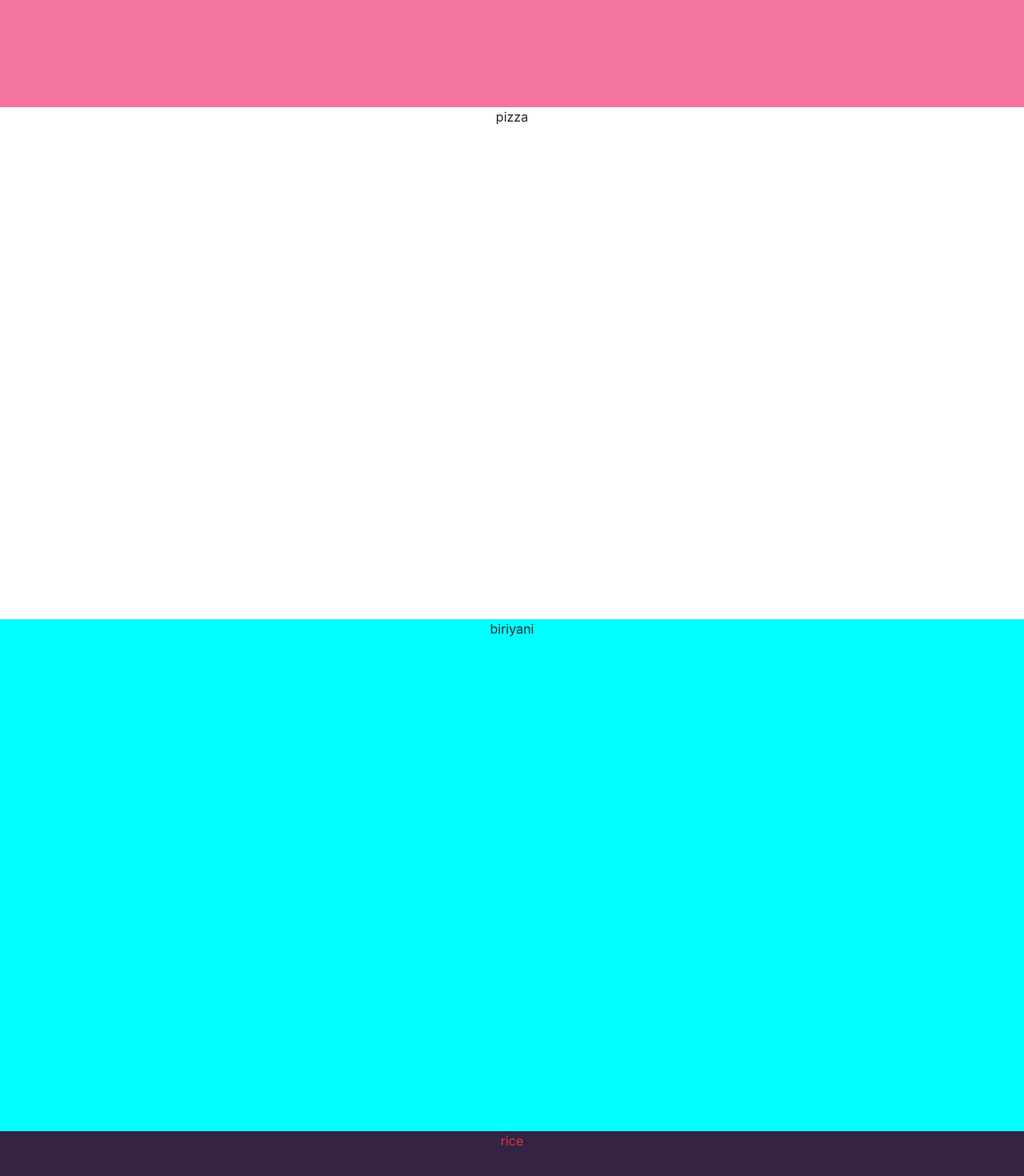
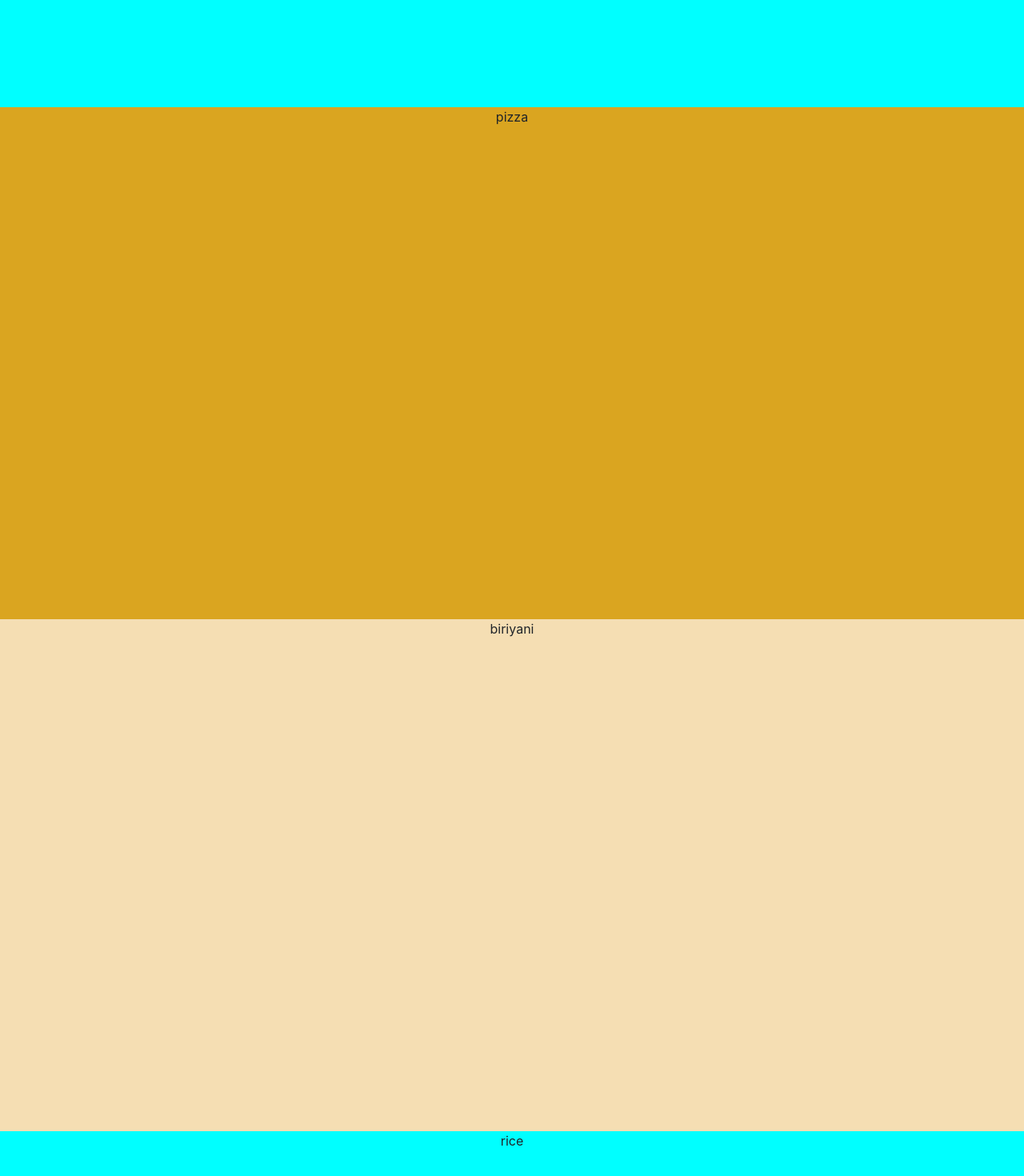
Before and after one commit to Emitaz-pias/restoren-pataling-jaya, a React (Create React App) app: page / in a window 1280 px wide. Shown: the part 1629-3099 px from the top of the page at 80% size. Built offline with nearby package versions, Linux system fonts and the light colour scheme.

Commit message:
nothing changed

```diff
--- a/src/Components/Menu/Category/Category.js
+++ b/src/Components/Menu/Category/Category.js
@@ -1,4 +1,4 @@
-import React, { useRef, useState } from "react";
+import React from "react";
 import "./Category.css";
 import "react-multi-carousel/lib/styles.css";
 const Category = ({
@@ -11,18 +11,7 @@ const Category = ({
   pastaRef,
   headerRef,
   scrollTo,
-  burgerMenuRef,
-  pizzaMenuRef,
-  biriyaniMenuRef,
-  riceMenuRef,
-  pastaMenuRef,
-  juiceMenuRef,
-  shakesMenuRef,
 }) => {
-  const [scrollingUp, setScrollingUp] = useState(false);
-  const [scrollingDown, setScrollingDown] = useState(false);
-  const [stoppedScrolling, setStoppedScrolling] = useState(0);
-  // console.log("stoppedScrolling", stoppedScrolling);
   let oldScrollY;
   const detectScrollDirection = () => {
     if (oldScrollY > window.scrollY) {
@@ -63,7 +52,6 @@ const Category = ({
     <nav id="navBar" className="navigationBar">
       <div className="d-flex" ref={headerRef}>
         <button
-          ref={burgerMenuRef}
           type="button"
           className={`header_link ${
             visibleSection === "burger" ? "selected" : ""
@@ -75,7 +63,6 @@ const Category = ({
           Burger
         </button>
         <button
-          ref={pizzaMenuRef}
           type="button"
           id="piasGi"
           className={`header_link ${
@@ -88,7 +75,6 @@ const Category = ({
           Pizza
         </button>
         <button
-          ref={biriyaniMenuRef}
           type="button"
           className={`header_link ${
             visibleSection === "biriyani" ? "selected" : ""
@@ -100,7 +86,6 @@ const Category = ({
           Biriyani
         </button>
         <button
-          ref={riceMenuRef}
           type="button"
           className={`header_link ${
             visibleSection === "rice" ? "selected" : ""
@@ -112,7 +97,6 @@ const Category = ({
           Rice
         </button>
         <button
-          ref={pastaMenuRef}
           type="button"
           className={`header_link ${
             visibleSection === "pasta" ? "selected" : ""
@@ -124,7 +108,6 @@ const Category = ({
           Pasta
         </button>
         <button
-          ref={juiceMenuRef}
           type="button"
           className={`header_link ${
             visibleSection === "juice" ? "selected" : ""
@@ -136,7 +119,6 @@ const Category = ({
           Juice
         </button>
         <button
-          ref={shakesMenuRef}
           type="button"
           className={`header_link ${
             visibleSection === "juice" ? "selected" : ""
--- a/src/Components/Menu/Header/Header.js
+++ b/src/Components/Menu/Header/Header.js
@@ -131,7 +131,7 @@ const Header = ({
         pastaRef={pastaRef}
         riceRef={riceRef}
         juiceRef={juiceRef}
-        biriyani={biriyaniRef}
+        biriyaniRef={biriyaniRef}
         scrollTo={scrollTo}
       />
     </div>
--- a/src/Components/Menu/Menu.css
+++ b/src/Components/Menu/Menu.css
@@ -33,7 +33,7 @@
   color: #11bb9a;
 }
 
-.section {
+/* .section {
   height: 80vh;
 }
 
@@ -54,4 +54,4 @@
 
 #rice {
   background-color: #342343;
-}
+} */
--- a/src/Components/Menu/Menu.js
+++ b/src/Components/Menu/Menu.js
@@ -2,12 +2,12 @@ import React, { useState, useEffect, useRef } from "react";
 import "./Menu.css";
 import Slider from "./Slider/Slider";
 // import Beverage from "../Menu/Category/Beverage/Beverage";
-// import Biriyani from "../Menu/Category/Biriyani/Biriyani";
-// import Burger from "../Menu/Category/Burger/Burger";
-// import Juice from "../Menu/Category/Juice/Juice";
-// import Pasta from "../Menu/Category/Pasta/Pasta";
-// import Pizza from "../Menu/Category/Pizza/Pizza";
-// import Rice from "../Menu/Category/Rice/Rice";
+import Biriyani from "../Menu/Category/Biriyani/Biriyani";
+import Burger from "../Menu/Category/Burger/Burger";
+import Juice from "../Menu/Category/Juice/Juice";
+import Pasta from "../Menu/Category/Pasta/Pasta";
+import Pizza from "../Menu/Category/Pizza/Pizza";
+import Rice from "../Menu/Category/Rice/Rice";
 import Category from "./Category/Category";
 import Header from "./Header/Header";
 
@@ -32,8 +32,7 @@ const scrollTo = (ele) => {
 
 const Menu = () => {
   const [visibleSection, setVisibleSection] = useState();
-  const [triggeredScroll, setTriggeredScroll] = useState(false);
-  // console.log(triggeredScroll);
+
   const headerRef = useRef(null);
   const burgerRef = useRef(null);
   const pizzaRef = useRef(null);
@@ -74,16 +73,6 @@ const Menu = () => {
       const scrollPosition = window.scrollY + headerHeight;
       const selected = sectionRefs.find(({ section, ref }) => {
         const ele = ref.current;
-        const em = document.getElementById("rice");
-        if (ele === em) {
-        }
-        if (window.scrollY > 370) {
-          if (em === ele) {
-            setTriggeredScroll(true);
-          } else {
-            setTriggeredScroll(false);
-          }
-        }
 
         if (ele) {
           const { offsetBottom, offsetTop } = getDimensions(ele);
@@ -106,7 +95,7 @@ const Menu = () => {
   }, [visibleSection]);
 
   return (
-    <section>
+    <div>
       <Slider></Slider>
       <div>
         {/* <Burger />
@@ -129,11 +118,11 @@ const Menu = () => {
               pastaRef={pastaRef}
               riceRef={riceRef}
               juiceRef={juiceRef}
-              biriyani={biriyaniRef}
+              biriyaniRef={biriyaniRef}
               scrollTo={scrollTo}
             />
           ) : (
-            <div style={{ marginLeft: "2em" }}>
+            <div>
               <Category
                 visibleSection={visibleSection}
                 headerRef={headerRef}
@@ -156,33 +145,29 @@ const Menu = () => {
           )}
 
           <div className="section text-center" id="burger" ref={burgerRef}>
-            burger
+            <Burger />
           </div>
-          <div
-            className="section text-center"
-            id="pizza Pias givem"
-            ref={pizzaRef}
-          >
-            pizza
+          <div className="section text-center" id="pizza" ref={pizzaRef}>
+            <Pizza />
           </div>
           <div className="section text-center" id="biriyani" ref={biriyaniRef}>
-            biriyani
+            <Biriyani />
           </div>
           <div className="section text-center" id="rice" ref={riceRef}>
-            <div className="text-danger"> rice</div>
+            <Rice />
           </div>
           <div className="section text-center" id="pasta" ref={pastaRef}>
-            pasta
+            <Pasta />
           </div>
 
           <div className="section text" id="juice" ref={juiceRef}>
-            juice
+            <Juice />
           </div>
         </div>
 
         <div className="bottom-spacer" />
       </div>
-    </section>
+    </div>
   );
 };
 
```
